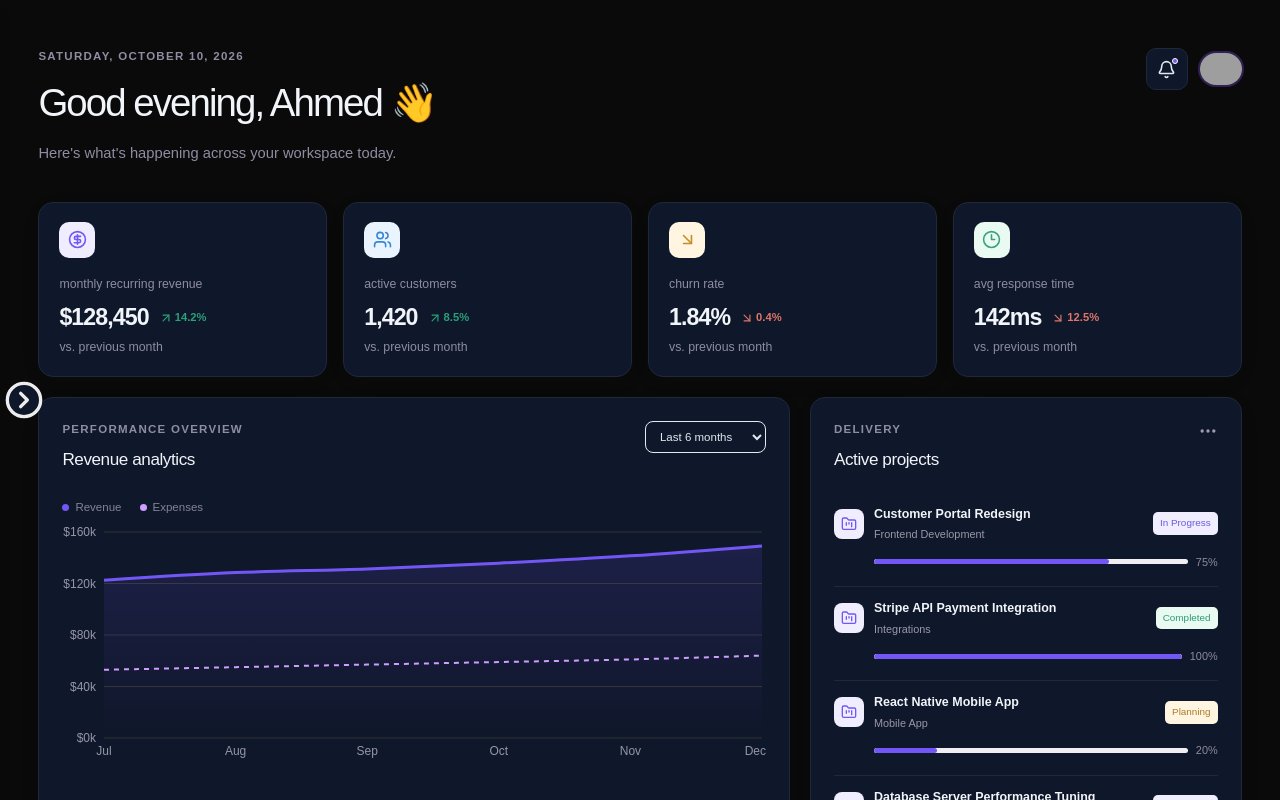
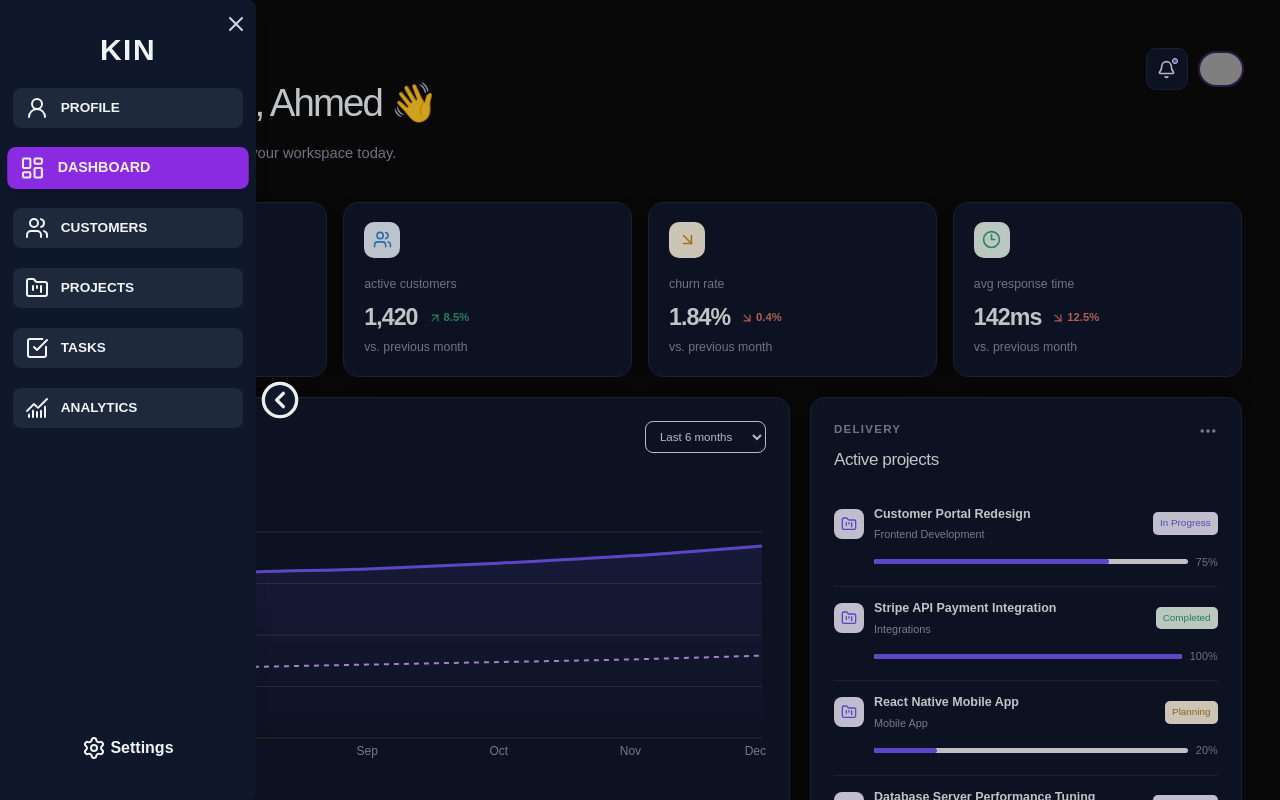
Before and after one commit to Anas-Alnasmeh/dashboard-app, a Next.js app: page / in a window 1280 px wide. Shown: the top 800 px of the page. Built offline with nearby package versions, Linux system fonts and the light colour scheme; grey boxes are pictures that could not be loaded.

Commit message:
Refining the opening and closing mechanism of the sidebar to improve its functionality and support a modern user experience.

```diff
--- a/components/Sidebar.tsx
+++ b/components/Sidebar.tsx
@@ -20,30 +20,33 @@ export default function Sidebar() {
   const pathname = usePathname();
   const [isOpen, setIsOpen] = useState(false);
 
+  const handleNavClick = () =>
+    window.innerWidth < 768 ? setIsOpen(false) : undefined;
+
   return (
-    <section
-      className={clsx(
-        "group fixed left-0 top-0 hover:w-66 h-screen w-10 z-1000",
-        {
-          "w-66": isOpen,
-        },
-      )}
-    >
+    <>
       <div
         aria-hidden="true"
         onClick={() => setIsOpen(false)}
         className={clsx(
-          "fixed inset-0 bg-black/20 opacity-0 transition-opacity duration-400 group-hover:opacity-100",
+          "fixed z-30 inset-0 bg-black/20 opacity-0 transition-opacity duration-400",
           {
             "opacity-100": isOpen,
             "pointer-events-none": !isOpen,
           },
         )}
       />
+      <section
+        onMouseEnter={() => setIsOpen(true)}
+        onMouseLeave={() => setIsOpen(false)}
+        className={clsx("fixed left-0 top-0 h-screen w-10 z-50", {
+          "w-66": isOpen,
+        })}
+      >
         <CircleChevronRight
           onClick={() => setIsOpen(!isOpen)}
           className={clsx(
-          "z-20 duration-400 fill-white dark:fill-slate-900 group-hover:translate-x-64 group-hover:rotate-180 fixed top-[50dvh] left-1 transform -translate-y-1/2 w-10 h-10 sm:pointer-events-none",
+            "cursor-pointer duration-400 fill-white dark:fill-slate-900 fixed top-[50dvh] left-1 transform -translate-y-1/2 w-10 h-10",
             {
               "translate-x-64 rotate-180": isOpen,
             },
@@ -51,7 +54,7 @@ export default function Sidebar() {
         />
         <aside
           className={clsx(
-          "relative z-10 transform bg-white dark:bg-slate-900 dark:text-slate-100 -translate-x-full group-hover:translate-x-0 duration-400 w-64 h-screen rounded-r-lg shadow-lg items-center flex justify-between flex-col py-8",
+            "relative z-10 transform bg-white dark:bg-slate-900 dark:text-slate-100 -translate-x-full duration-400 w-64 h-screen rounded-r-lg shadow-lg items-center flex justify-between flex-col py-8",
             {
               "translate-x-0": isOpen,
             },
@@ -59,7 +62,7 @@ export default function Sidebar() {
         >
           <X
             onClick={() => setIsOpen(false)}
-          className="absolute top-3 right-2 text-slate-600 dark:text-slate-300 cursor-pointer sm:invisible"
+            className="absolute top-3 right-2 text-slate-600 dark:text-slate-300 cursor-pointer"
           />
 
           <section className="flex flex-col gap-5 w-full">
@@ -67,18 +70,19 @@ export default function Sidebar() {
               KIN
             </h1>
             <Link
-            onClick={() => setIsOpen(false)}
+              onClick={handleNavClick}
               href="/profile"
               className={clsx("element-of-sidebar", {
                 active:
-                pathname === "/profile" || pathname === "/profile/edit_profile",
+                  pathname === "/profile" ||
+                  pathname === "/profile/edit_profile",
               })}
             >
               <UserRound />
               PROFILE
             </Link>
             <Link
-            onClick={() => setIsOpen(false)}
+              onClick={handleNavClick}
               href="/dashboard"
               className={clsx("element-of-sidebar", {
                 active: pathname === "/dashboard" || pathname === "/",
@@ -88,7 +92,7 @@ export default function Sidebar() {
               DASHBOARD
             </Link>
             <Link
-            onClick={() => setIsOpen(false)}
+              onClick={handleNavClick}
               href="/customers"
               className={clsx("element-of-sidebar", {
                 active: pathname === "/customers",
@@ -98,7 +102,7 @@ export default function Sidebar() {
               CUSTOMERS
             </Link>
             <Link
-            onClick={() => setIsOpen(false)}
+              onClick={handleNavClick}
               href="/projects"
               className={clsx("element-of-sidebar", {
                 active: pathname === "/projects",
@@ -108,7 +112,7 @@ export default function Sidebar() {
               PROJECTS
             </Link>
             <Link
-            onClick={() => setIsOpen(false)}
+              onClick={handleNavClick}
               href="/tasks"
               className={clsx("element-of-sidebar", {
                 active: pathname === "/tasks",
@@ -118,7 +122,7 @@ export default function Sidebar() {
               TASKS
             </Link>
             <Link
-            onClick={() => setIsOpen(false)}
+              onClick={handleNavClick}
               href="/analytics"
               className={clsx("element-of-sidebar", {
                 active: pathname === "/analytics",
@@ -134,5 +138,6 @@ export default function Sidebar() {
           </button>
         </aside>
       </section>
+    </>
   );
 }
```
Lines whose indentation alone changed are shown as unchanged.
